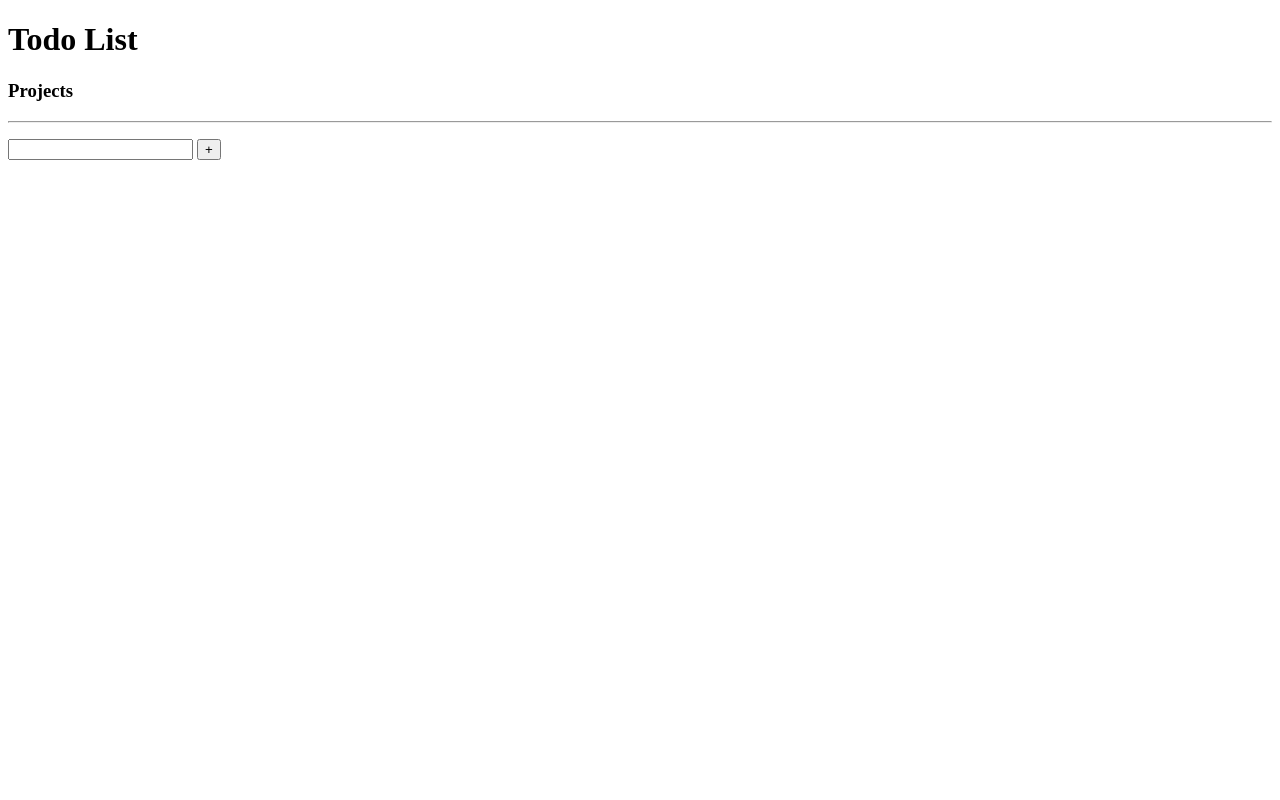
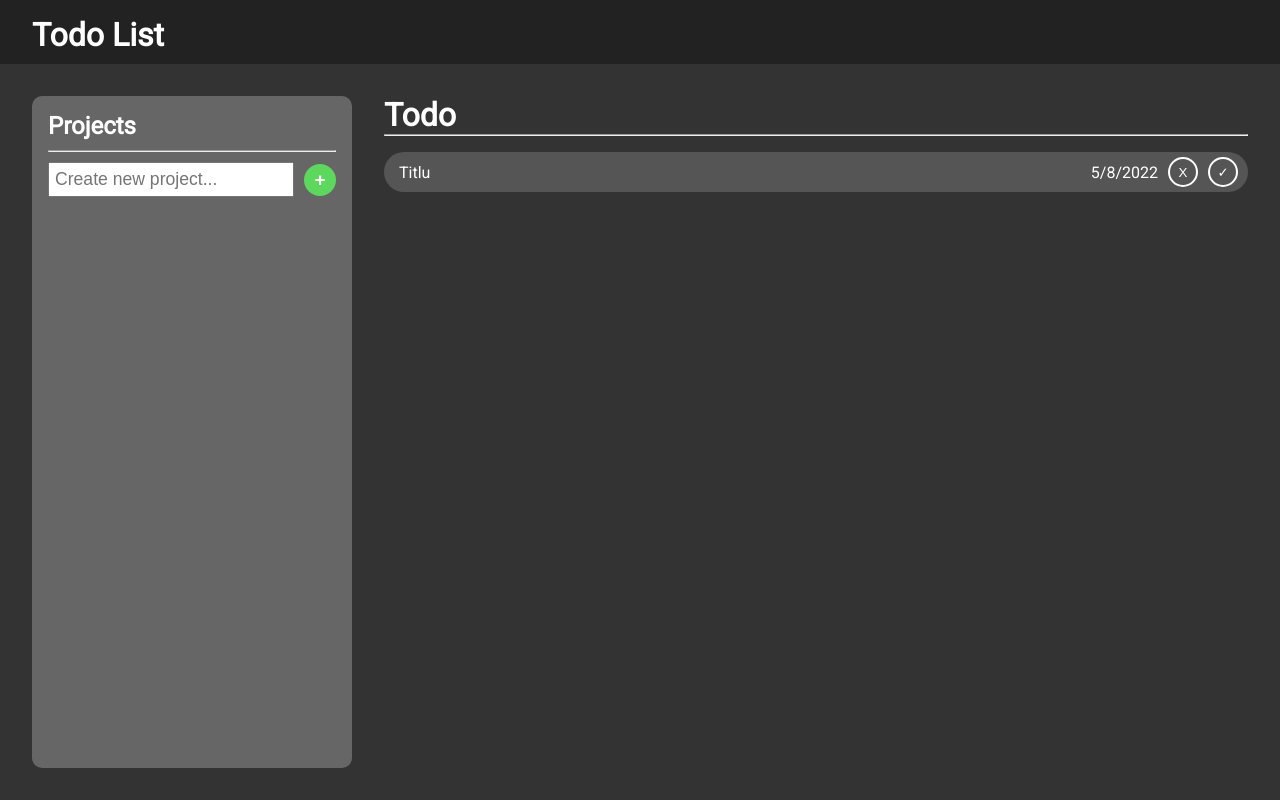
Before and after one commit to ZCAlex77/odin-todo-app, a website built with webpack: page src/index.html in a window 1280 px wide. Built offline with nearby package versions, Linux system fonts and the light colour scheme.

Commit message:
Add basic layout and styles

```diff
--- a/src/index.html
+++ b/src/index.html
@@ -1,23 +1,38 @@
 <!DOCTYPE html>
 <html lang="en">
+
 <head>
   <meta charset="UTF-8">
   <meta http-equiv="X-UA-Compatible" content="IE=edge">
   <meta name="viewport" content="width=device-width, initial-scale=1.0">
   <title>Todo List</title>
 </head>
+
 <body>
   <header>
     <h1>Todo List</h1>
   </header>
   <nav>
-    <h3>Projects</h3>
+    <h2>Projects</h2>
     <hr>
     <ul id="projects"></ul>
-    <div>
-      <input type="text" minlength="1" required>
-      <button>+</button>
+    <form id="newProject">
+      <input type="text" minlength="1" placeholder="Create new project..." required>
+      <button type="submit">+</button>
+    </form>
+  </nav>
+  <main>
+    <h1 id="projectTitle">Todo</h1>
+    <hr>
+    <div id="todos">
+      <div class="todo">
+        <p class="title">Titlu</p>
+        <p class="dueDate">5/8/2022</p>
+        <button class="delete">X</button>
+        <button class="check">&check;</button>
+      </div>
     </div>
-  </nav>
+  </main>
 </body>
+
 </html>
--- a/src/index.js
+++ b/src/index.js
@@ -1 +1 @@
-console.log('All good!');
+import './styles/main.scss';
--- /dev/null
+++ b/src/styles/main.scss
@@ -0,0 +1,118 @@
+@import url(https://fonts.googleapis.com/css2?family=Roboto&display=swap);
+
+*{
+  margin: 0;
+  padding: 0;
+  box-sizing: border-box;
+}
+
+html{
+  color: inherit;
+  font-family: 'Roboto', sans-serif;
+}
+
+body{
+  background: #333;
+  display: grid;
+  grid-template: 4rem 32px 1fr 32px / 32px 25% 32px 1fr 32px;
+  height: 100vh;
+}
+
+button{
+  cursor: pointer;
+}
+
+header{
+  background-color: #222;
+  color: #fff;
+  padding: 16px 32px;
+  grid-area: 1 / 1 / 1 / 6;
+
+  h1{
+    font-size: 2rem;
+  }
+}
+
+nav{
+  background-color: #666;
+  color: #fff;
+  padding: 16px;
+  grid-area: 3 / 2 / 3 / 2;
+  border-radius: 10px;
+
+  h2, hr, ul{
+    margin-bottom: 10px;
+  }
+
+  form{
+    display: flex;
+    justify-content: space-between;
+    align-items: center;
+    gap: 10px;
+  }
+
+  input{
+    color: #222;
+    padding: 5px;
+    flex: 80%;
+    font-size: 1.1rem;
+  }
+
+  button{
+    width: 32px;
+    height: 32px;
+    background: #5cd85c;
+    border: 0;
+    color: #fff;
+    font-weight: bold;
+    border-radius: 50%;
+    font-size: 1.2rem;
+  }
+}
+
+main{
+  grid-area: 3 / 4 / 3 / 4;
+  color: #fff;
+
+  hr{
+    margin-bottom: 1rem;
+  }
+
+  #todos{
+    display: flex;
+    flex-direction: column;
+    width: 100%;
+    gap: 10px;
+  }
+
+  .todo{
+    background: #555;
+    width: 100%;
+    height: 40px;
+    border-radius: 999px;
+    padding: 5px 10px 5px 15px;
+    display: flex;
+    align-items: center;
+    gap: 10px;
+
+    .title{
+      flex: 100%;
+    }
+
+    button{
+      border-radius: 50%;
+      aspect-ratio: 1 / 1;
+      height: 100%;
+      border: 2px solid #fff;
+      background: transparent;
+      color: #fff;
+    }
+
+    .check:hover{
+      background: #5cd85c;
+    }
+    .delete:hover{
+      background: #f00;
+    }
+  }
+}
```
